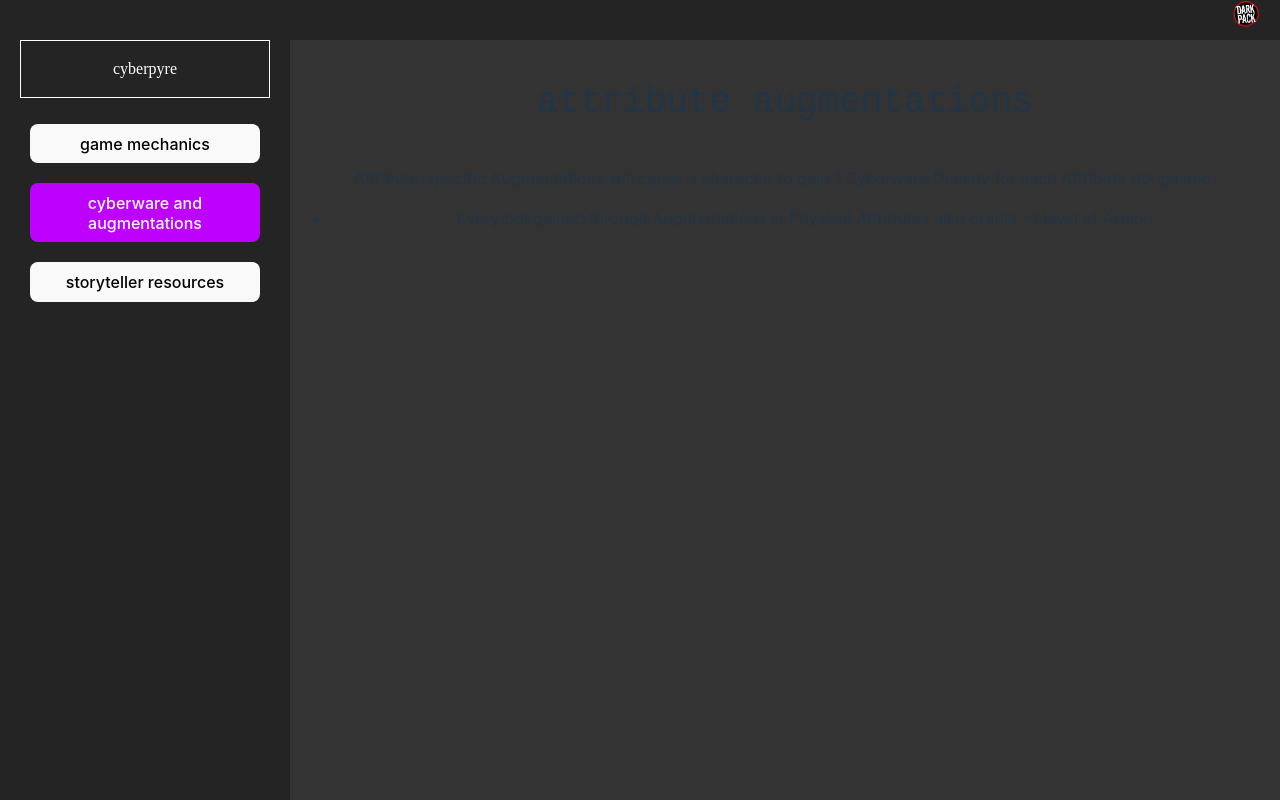
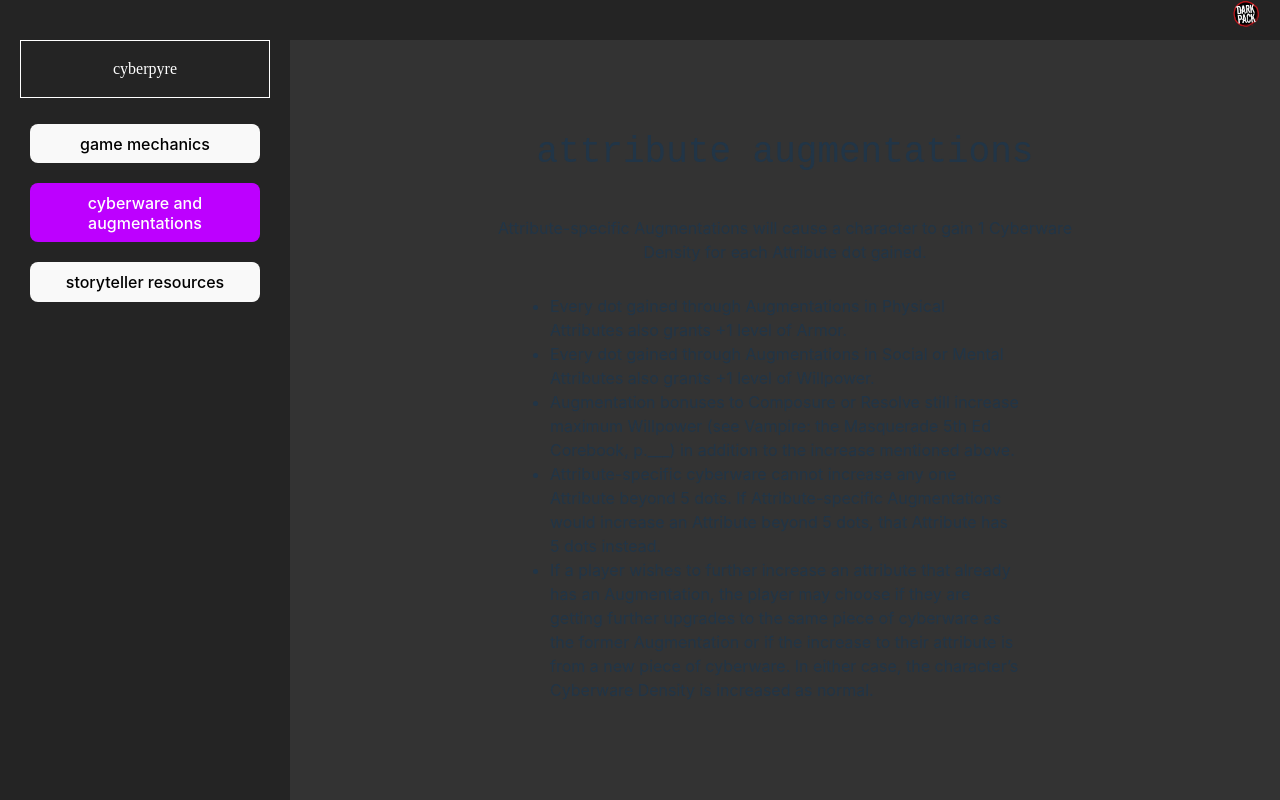
Before and after one commit to qpgdev/cyberpyre, a React (Vite) app: page /cyberware-and-augmentations/attribute-augmentations in a window 1280 px wide. Built offline with nearby package versions, Linux system fonts and the light colour scheme; the HTML template or start-up script is replaced by a standard one; a web font is replaced by a local one.

Commit message:
feat: added BulletedUnorderedList component to scale development speed

```diff
--- a/src/components/cyberware-and-augmentations/AttributeAugmentationsPage.tsx
+++ b/src/components/cyberware-and-augmentations/AttributeAugmentationsPage.tsx
@@ -1,17 +1,27 @@
+import BulletedUnorderedList from "../lib/BulletedUnorderedList";
+
 const AttributeAugmentationsPage = () => {
+  const listItems = [
+    "Every dot gained through Augmentations in Physical Attributes also grants +1 level of Armor.",
+    "Every dot gained through Augmentations in Social or Mental Attributes also grants +1 level of Willpower.",
+    "Augmentation bonuses to Composure or Resolve still increase maximum Willpower (see Vampire: the Masquerade 5th Ed Corebook, p.___) in addition to the increase mentioned above.",
+    "Attribute-specific cyberware cannot increase any one Attribute beyond 5 dots. If Attribute-specific Augmentations would increase an Attribute beyond 5 dots, that Attribute has 5 dots instead.",
+    "If a player wishes to further increase an attribute that already has an Augmentation, the player may choose if they are getting further upgrades to the same piece of cyberware as the former Augmentation or if the increase to their attribute is from a new piece of cyberware.  In either case, the character’s Cyberware Density is increased as normal.",
+  ];
+
   return (
     <div className="attribute-augmentations-page">
-      <p className="setting-the-scene-title"> attribute augmentations </p>
-      <p>
-        Attribute-specific Augmentations will cause a character to gain 1
-        Cyberware Density for each Attribute dot gained.
-      </p>
-      <ul style={{ listStyleType: "disc" }}>
-        <li>
-          Every dot gained through Augmentations in Physical Attributes also
-          grants +1 level of Armor.
-        </li>
-      </ul>
+      <div
+        className="scrollable-div"
+        style={{ marginTop: "50px", marginLeft: "200px", marginRight: "200px" }}
+      >
+        <p className="setting-the-scene-title"> attribute augmentations </p>
+        <p>
+          Attribute-specific Augmentations will cause a character to gain 1
+          Cyberware Density for each Attribute dot gained.
+        </p>
+        <BulletedUnorderedList arrOfStrings={listItems}></BulletedUnorderedList>
+      </div>
     </div>
   );
 };
--- /dev/null
+++ b/src/components/lib/BulletedUnorderedList.tsx
@@ -0,0 +1,32 @@
+import React from "react";
+
+interface BulletedUnorderedListProps {
+  arrOfStrings: string[];
+}
+
+const BulletedUnorderedList: React.FC<BulletedUnorderedListProps> = ({
+  arrOfStrings,
+}) => {
+  const listItems = arrOfStrings.map((str, index) => (
+    <li key={index}>{str}</li>
+  ));
+
+  return (
+    <ul
+      style={{
+        listStyleType: "disc",
+        listStylePosition: "outside",
+        textAlign: "left",
+        padding: "10px",
+        marginTop: "20px",
+        marginBottom: "20px",
+        marginLeft: "50px",
+        marginRight: "50px",
+      }}
+    >
+      {listItems}
+    </ul>
+  );
+};
+
+export default BulletedUnorderedList;
```
Also changed, not shown: src/components/game-mechanics-pages/CyberwareDamagePage.tsx (indentation only).
